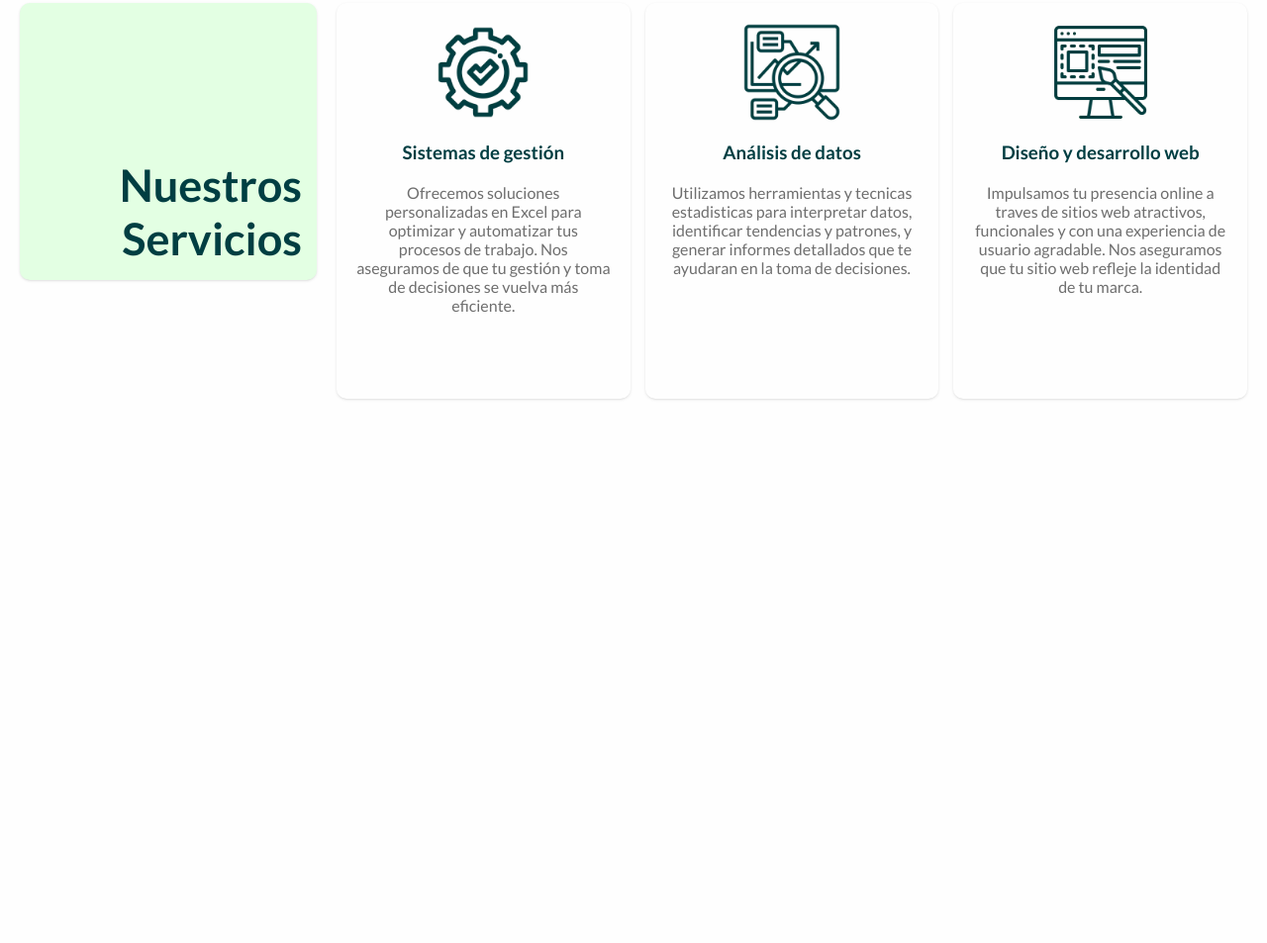
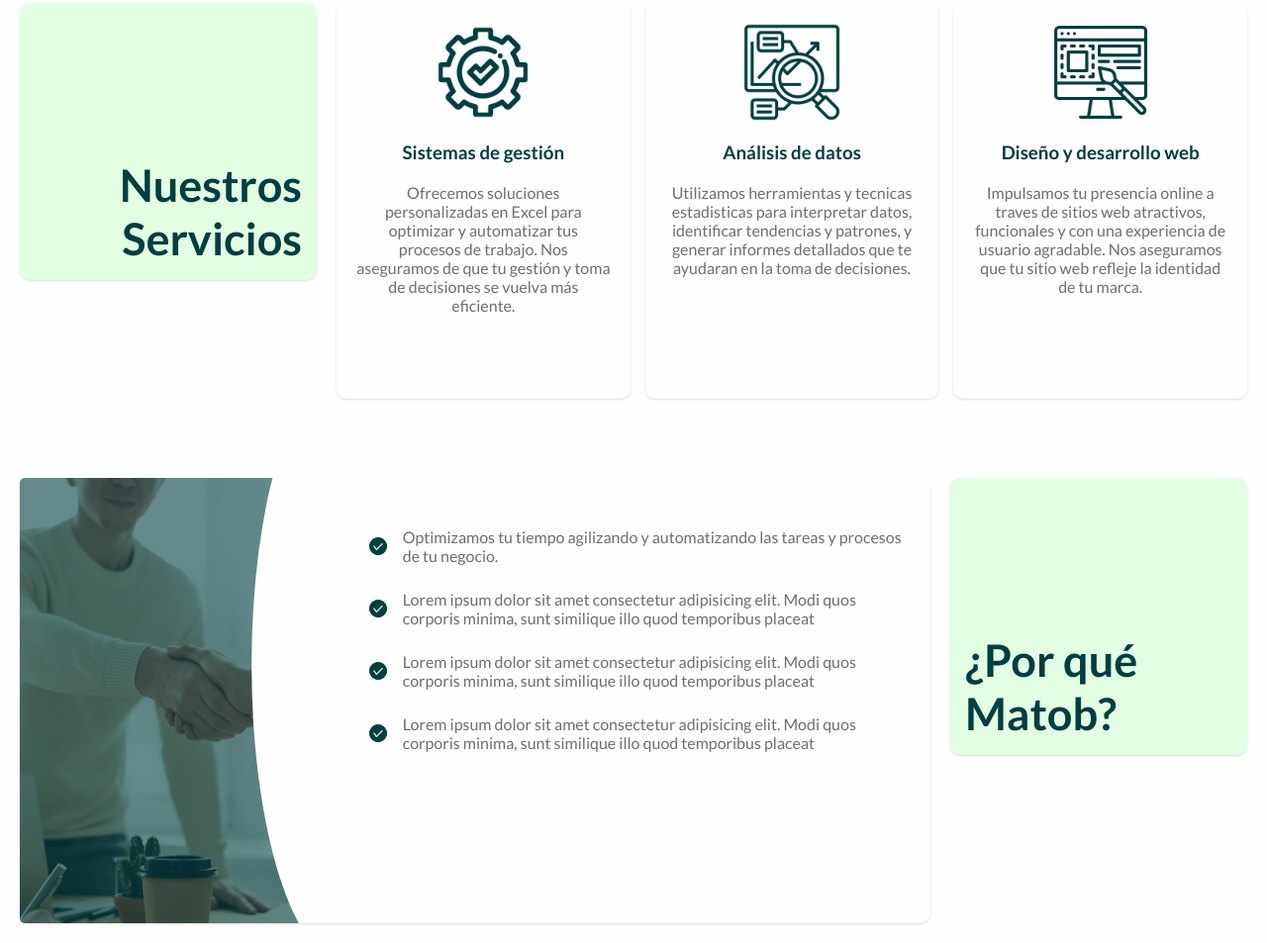
Before and after one commit to TobiasMolinero/matob-astro, an Astro site: page / in a window 1280 px wide. Shown: the part 777-1730 px from the top of the page at 99% size. Before the commit the page ends 1200 px from the top, so only its background shows below. Built offline with nearby package versions, Linux system fonts and the light colour scheme; Astro itself is replaced by a stand-in of ours.

Commit message:
Maquetado seccion Pros completa

```diff
--- a/src/components/Pros.astro
+++ b/src/components/Pros.astro
@@ -0,0 +1,127 @@
+---
+import { TitleCard, icon_check_blue, pros_image } from "@lib";
+---
+
+<section class="pros" id="nosotros">
+    <TitleCard title='¿Por qué Matob?' side='right'/>
+    <div class="card">
+        <div class="container-image">
+            <div class="overlay-image"></div>
+            <div class="detail"></div>
+            <img class="image" src={pros_image.src} alt="Foto de la card de lista de ventajas">
+        </div>
+        <div class="container-list">
+            <ul class="list">
+                <li class="list-item">
+                    <img class="icon" src={icon_check_blue.src} alt="Icono item de lista">
+                    Optimizamos tu tiempo agilizando y automatizando las tareas y procesos de tu negocio.
+                </li>
+                <li class="list-item">
+                    <img class="icon" src={icon_check_blue.src} alt="Icono item de lista">
+                    Lorem ipsum dolor sit amet consectetur adipisicing elit. Modi quos corporis minima, sunt similique illo quod temporibus placeat
+                </li>
+                <li class="list-item">
+                    <img class="icon" src={icon_check_blue.src} alt="Icono item de lista">
+                    Lorem ipsum dolor sit amet consectetur adipisicing elit. Modi quos corporis minima, sunt similique illo quod temporibus placeat
+                </li>
+                <li class="list-item">
+                    <img class="icon" src={icon_check_blue.src} alt="Icono item de lista">
+                    Lorem ipsum dolor sit amet consectetur adipisicing elit. Modi quos corporis minima, sunt similique illo quod temporibus placeat
+                </li>
+            </ul>
+        </div>
+    </div>
+</section>
+
+<style>
+    .pros{
+        max-width: 1480px;
+        margin-top: 40px;
+        padding: 20px;
+        display: flex;
+        flex-direction: row-reverse;
+        column-gap: 20px;
+    }
+
+    .card{
+        flex: 1;
+        border-radius: 10px;
+        box-shadow: var(--shadow);
+        display: flex;
+        height: 450px;
+    }
+
+    .container-image{
+        position: relative;
+        width: 60%;
+        height: 100%;
+        border-radius: 5px;
+    }
+    .detail{
+        position: absolute;
+        top: 0;
+        right: 0;
+        height: 100%;
+        width: 60%;
+        clip-path: ellipse(48% 67% at 99% 42%);
+        background-color: var(--background);
+    }
+    .overlay-image{
+        position: absolute;
+        top: 0;
+        left: 0;
+        width: 100%;
+        height: 100%;
+        background: rgb(0, 62, 66, 60%);
+        border-radius: 5px;
+    }
+    .image{
+        width: 100%;
+        height: 100%;
+        object-fit: cover;
+        border-radius: 5px;
+    }
+
+    .container-list{
+        padding: 50px 20px;
+    }
+    .list{
+        list-style: none;
+        display: flex;
+        flex-direction: column;
+        row-gap: 25px;
+    }
+    .list-item{
+        display: flex;
+        align-items: center;
+        column-gap: 15px;
+        color: var(--text);
+    }
+    .icon{
+        width: 20px;
+        height: 20px;
+    }
+
+    @media screen and (max-width: 1023px){
+        .pros{
+            padding: 40px 0;
+            flex-direction: column;
+            align-items: end;
+            row-gap: 20px;
+        }
+
+        .card{
+            margin: 0 20px;
+            display: flex;
+            flex-wrap: wrap;
+            row-gap: 20px;
+        }
+        .container-image{
+            display: none;
+        }
+        .container-list{
+            padding: 20px 40px;
+        }
+    }
+
+</style>
--- a/src/components/Services.astro
+++ b/src/components/Services.astro
@@ -27,6 +27,7 @@ import { TitleCard, ServiceCard, icon_gear, icon_analisis, icon_web } from '@lib
 
 <style>
     .services{
+        max-width: 1480px;
         padding: 20px;
         display: flex;
         column-gap: 20px;
--- a/src/lib/cards/TitleCard.astro
+++ b/src/lib/cards/TitleCard.astro
@@ -29,7 +29,7 @@ const { title, side } = Astro.props
         font-weight: 700;
         color: var(--title);
     }
-    .left{text-align: end;}
+    .left{text-align: end}
     .right{text-align: start}
 
 
@@ -43,6 +43,11 @@ const { title, side } = Astro.props
         .title{
             font-size: 30px;
         }
+
+        .right{
+            flex: 1;
+            text-align: start;
+        }
     }
 
     @media screen and (max-width: 600px) {
--- a/src/pages/index.astro
+++ b/src/pages/index.astro
@@ -1,11 +1,26 @@
 ---
 import Layout from '../layouts/Layout.astro';
-import { Hero, Services } from '@components';
+import { Hero, Services, Pros } from '@components';
 ---
 
 <Layout title="Impulsá tu negocio con nosotros!">
-    <main>
+    <main class="main">
         <Hero />
-        <Services client:visible />
+        <Services />
+        <Pros />
     </main>
 </Layout>
+
+<style>
+    .main{
+        display: flex;
+        flex-direction: column;
+        align-items: center;
+    }
+
+    @media screen and (max-width: 1023px){
+        .main{
+            width: 100%;
+        }
+    }
+</style>
```
